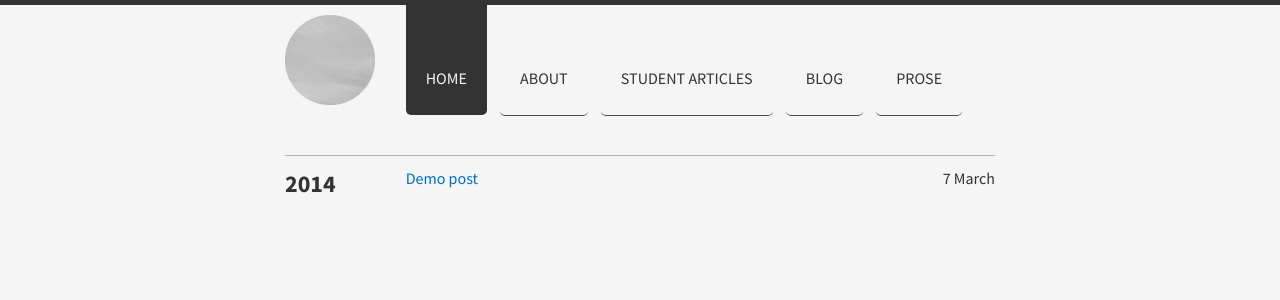
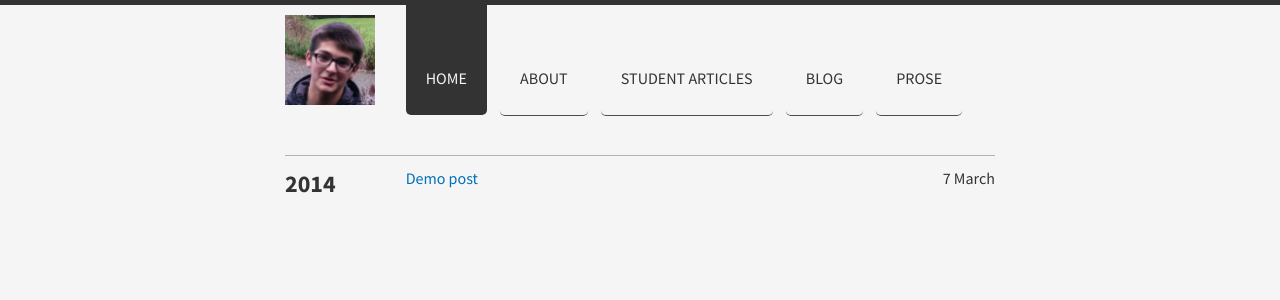
Before and after one commit to j-stein/j-stein.github.io, a Jekyll site: the page built from index.html, in a window 1280 px wide. Shown: the top 300 px of the page. Built offline with Jekyll 4.4.1, drawn with Linux system fonts in a browser that asks for light colours; nearby versions of some CDN libraries; Markdown is read by kramdown in place of the engine named in the settings.

Commit message:
changed logo

```diff
--- a/_layouts/default.html
+++ b/_layouts/default.html
@@ -9,7 +9,7 @@
         <div class="col span_2 center">
           <!-- TODO: add baseurl to the logo link -->
           <a href="{{ site.url }}" id="logo" title="{{ site.data.brume.name }}"
-             style="background-image: url({{site.baseurl}}/public/images/logo.png);"></a>
+             style="background-image: url({{site.baseurl}}/public/images/josh.jpg);"></a>
         </div>
         {% include navigation.html %}
       </header>
```
Also changed, not shown: public/images/josh.jpg (added).
